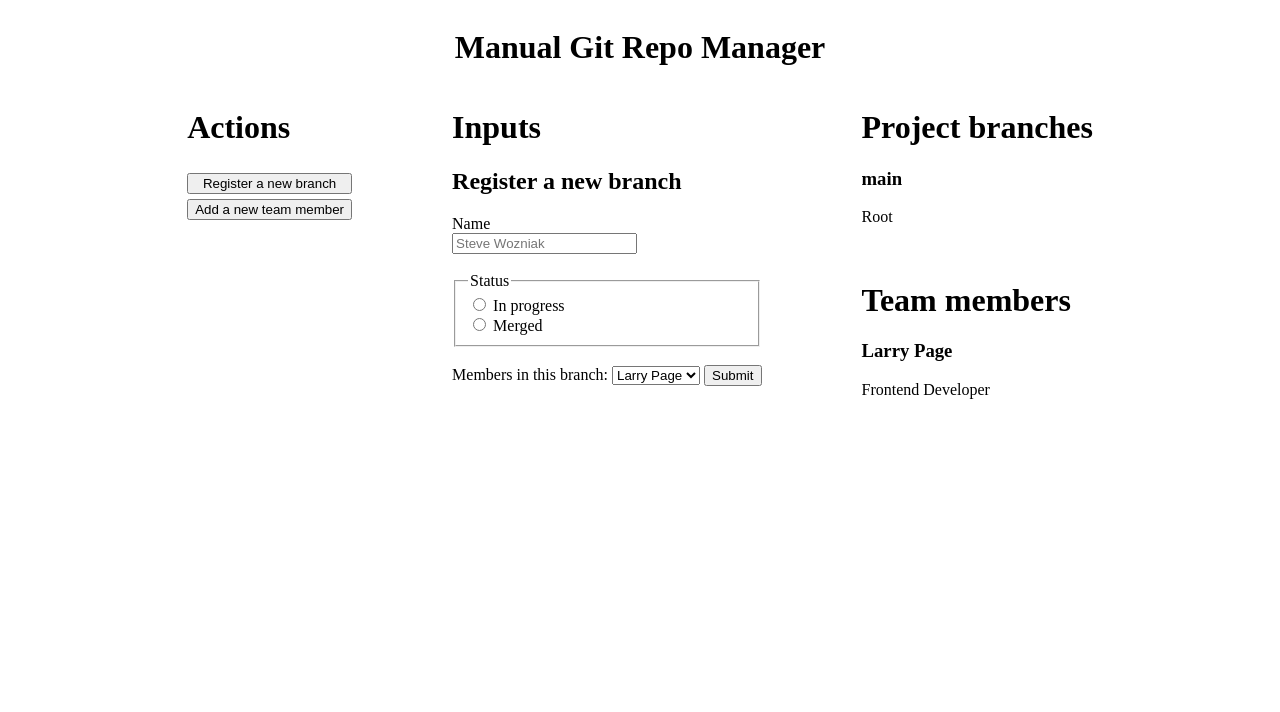
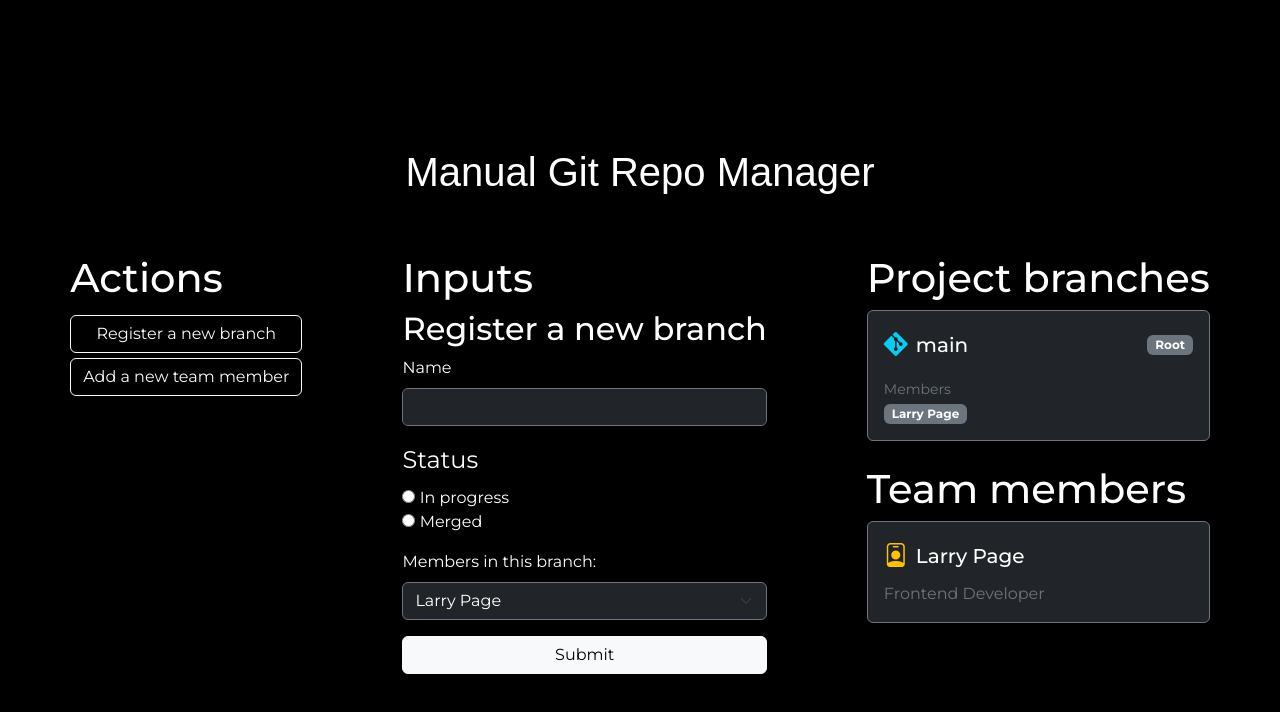
Before and after one commit to santidevhmo/scrimba-git-activity-viewer, a website with bundled scripts: page src/index.html in a window 1280 px wide. Both pictures are taken after a click on the button "Register a new branch". Built offline with nearby package versions, Linux system fonts and the light colour scheme; a web font is replaced by a local one.

Commit message:
Finishing Frontend design

```diff
--- a/package.json
+++ b/package.json
@@ -15,6 +15,7 @@
     "nodemon": "^3.1.11"
   },
   "dependencies": {
+    "bootstrap-icons": "^1.13.1",
     "mime": "^4.1.0"
   }
 }
--- a/src/index.css
+++ b/src/index.css
@@ -1,8 +1,13 @@
+
 body {
     display: flex;
+    padding-top: 100px;
     flex-direction: column;
     align-items: center;
     justify-content: center;
+    font-family: "Montserrat", sans-serif;
+    background-color: #000;
+    color: #fff;
 }
 
 main {
@@ -10,10 +15,20 @@
     gap: 100px;
 }
 
+#site-title {
+    font-family: "Sixtyfour", sans-serif;
+    padding-bottom: 50px;
+}
+
 .actions-container {
     display: flex;
     flex-direction: column;
     gap: 5px;
+}
+
+.input-container,
+.branches-container {
+    max-width: 420px;
 }
 
 #new-branch-form-container {
--- a/src/index.html
+++ b/src/index.html
@@ -4,19 +4,33 @@
 <head>
     <meta charset="UTF-8">
     <meta name="viewport" content="width=device-width, initial-scale=1.0">
+    <!-- Google Fonts -->
+    <link rel="preconnect" href="https://fonts.googleapis.com">
+    <link rel="preconnect" href="https://fonts.gstatic.com" crossorigin>
+    <link
+        href="https://fonts.googleapis.com/css2?family=Montserrat:ital,wght@0,100..900;1,100..900&family=Sixtyfour&display=swap"
+        rel="stylesheet">
+    <!-- Site Title -->
+    <title>Git Branches Panel</title>
+    <!-- Bootstrap -->
+    <link href="https://cdn.jsdelivr.net/npm/bootstrap@5.3.8/dist/css/bootstrap.min.css" rel="stylesheet"
+        integrity="sha384-sRIl4kxILFvY47J16cr9ZwB07vP4J8+LH7qKQnuqkuIAvNWLzeN8tE5YBujZqJLB" crossorigin="anonymous">
+    <!-- Bootstrap Icons -->
+    <link rel="stylesheet" href="https://cdn.jsdelivr.net/npm/bootstrap-icons@1.11.3/font/bootstrap-icons.min.css">
     <link rel="stylesheet" href="index.css">
-    <title>Git Branches Panel</title>
 </head>
 
 <body>
-    <h1 id="repo-name">Manual Git Repo Manager</h1>
+    <br>
+    <br>
+    <h1 id="site-title">Manual Git Repo Manager</h1>
 
     <main>
         <!-- Buttons with actions -->
         <div class="actions-container">
             <h1>Actions</h1>
-            <button id="register-new-branch-btn">Register a new branch</button>
-            <button id="add-team-member">Add a new team member</button>
+            <button id="register-new-branch-btn" class="btn btn-outline-light">Register a new branch</button>
+            <button id="add-team-member" class="btn btn-outline-light">Add a new team member</button>
         </div>
         <!-- Inputs to fill to add new elements -->
         <div class="input-container">
@@ -25,12 +39,13 @@
             <div id="new-branch-form-container">
                 <h2>Register a new branch</h2>
                 <!-- New Branch Submit Form -->
-                <form id="new-branch-form" method="POST">
+                <form id="new-branch-form" method="POST" class="d-flex flex-column gap-3">
                     <!-- Branch Name Input -->
-                    <label for="branch-name">Name</label><br>
-                    <input type="text" id="branch-name" name="name" value="" placeholder="Steve Wozniak" required>
-                    <br>
-                    <br>
+                    <div>
+                        <label for="branch-name" class="form-label">Name</label>
+                        <input type="text" id="branch-name" name="name" value="" placeholder="Steve Wozniak" required
+                            class="form-control bg-dark text-white border-secondary">
+                    </div>
                     <!-- Branch Status Radio Input -->
                     <fieldset>
                         <legend>Status</legend>
@@ -45,29 +60,33 @@
                             <label for="branch-status-merged">Merged</label>
                         </div>
                     </fieldset>
-                    <br>
                     <!-- Branch Members selector -->
-                    <label for="branch-members">Members in this branch:</label>
-                    <select id="branch-members" name="members" required>
-                    </select>
-                    <input type="submit" value="Submit">
+                    <div>
+                        <label for="branch-members" class="form-label">Members in this branch:</label>
+                        <select id="branch-members" name="members" required
+                            class="form-select bg-dark text-white border-secondary">
+                        </select>
+                    </div>
+                    <input type="submit" value="Submit" class="btn btn-light">
                 </form>
             </div>
             <div id="new-member-form-container">
                 <h2>Add a new team member</h2>
                 <!-- New Member Submit Form -->
-                <form id="new-member-form" method="POST">
+                <form id="new-member-form" method="POST" class="d-flex flex-column gap-3">
                     <!-- Member Name Input -->
-                    <label for="member-name">Name</label><br>
-                    <input type="text" id="member-name" name="name" value="" placeholder="Ada Lovelace" required>
-                    <br>
-                    <br>
+                    <div>
+                        <label for="member-name" class="form-label">Name</label>
+                        <input type="text" id="member-name" name="name" value="" placeholder="Ada Lovelace" required
+                            class="form-control bg-dark text-white border-secondary">
+                    </div>
                     <!-- Member Role Input -->
-                    <label for="member-role">Role</label><br>
-                    <input type="text" id="member-role" name="role" value="" placeholder="Backend Developer" required>
-                    <br>
-                    <br>
-                    <input type="submit" value="Submit">
+                    <div>
+                        <label for="member-role" class="form-label">Role</label>
+                        <input type="text" id="member-role" name="role" value="" placeholder="Backend Developer" required
+                            class="form-control bg-dark text-white border-secondary">
+                    </div>
+                    <input type="submit" value="Submit" class="btn btn-light">
                 </form>
             </div>
         </div>
@@ -75,7 +94,7 @@
             <!-- Branches List Container -->
             <div class="branches-container">
                 <h1>Project branches</h1>
-                <div id="branches-list">
+                <div id="branches-list" class="d-flex flex-column gap-3">
                     <p>Loading branches...</p>
                 </div>
             </div>
@@ -85,15 +104,18 @@
             <!-- Team members list container -->
             <div>
                 <h1>Team members</h1>
-                <div id="members-list">
+                <div id="members-list" class="d-flex flex-column gap-3">
                     <p>No team members yet</p>
                 </div>
             </div>
         </div>
 
     </main>
-
-    </div>
+    <!-- Bootstrap -->
+    <script src="https://cdn.jsdelivr.net/npm/bootstrap@5.3.8/dist/js/bootstrap.bundle.min.js"
+        integrity="sha384-FKyoEForCGlyvwx9Hj09JcYn3nv7wiPVlz7YYwJrWVcXK/BmnVDxM+D2scQbITxI"
+        crossorigin="anonymous"></script>
+    <!-- Local JS -->
     <script type="module" src="index.js"></script>
 </body>
 
--- a/src/utils/handleBranchFormSubmit.js
+++ b/src/utils/handleBranchFormSubmit.js
@@ -8,7 +8,8 @@
     const formData = new FormData(event.target);
     const newBranch = {
         "name": formData.get("name"),
-        "status": formData.get("status")
+        "status": formData.get("status"),
+        "members": [formData.get("members")]
     }
     // No error handling because HTML input tags already have 'required' property set
 
--- a/src/utils/renderData.js
+++ b/src/utils/renderData.js
@@ -10,35 +10,82 @@
 
     try {
         // Get branch data as Object
-        const getBranches = await fetch('/data/branches.JSON') // This is client side. This is an internal HTTP GET request
+        const [getBranches, getMembers] = await Promise.all([
+            fetch('/data/branches.JSON'),
+            fetch('/data/members.JSON')
+        ])
         if (!getBranches.ok) {
             throw new Error(`HTTP ${getBranches.status}`)
         }
+        if (!getMembers.ok) {
+            throw new Error(`HTTP ${getMembers.status}`)
+        }
         // Turn response to Object
         const branchesData = await getBranches.json()
+        const membersData = await getMembers.json()
+        const memberNameById = new Map(membersData.map((member) => [member.id, member.name]))
+        const memberNameByName = new Map(membersData.map((member) => [member.name, member.name]))
 
         // Get branches list node
         let branchesListNode = document.getElementById('branches-list')
+        branchesListNode.innerHTML = ''
 
         // Traverse the branches and: create new node and append to branches list container
         for (let i = 0; i < branchesData.length; i++) {
             const branchNode = document.createElement('div');
-            // Create two paragraph elements
-            const branchNameNode = document.createElement('h3');
+            branchNode.className = 'card bg-dark text-white border-secondary'
+            const cardBody = document.createElement('div')
+            cardBody.className = 'card-body'
+
+            const headerRow = document.createElement('div')
+            headerRow.className = 'd-flex align-items-center gap-2'
+            const branchIcon = document.createElement('i')
+            branchIcon.className = 'bi bi-git fs-4 text-info'
+            const branchNameNode = document.createElement('h3')
+            branchNameNode.className = 'h5 mb-0'
             branchNameNode.textContent = branchesData[i].name
-            const branchStatusNode = document.createElement('p');
+            headerRow.appendChild(branchIcon)
+            headerRow.appendChild(branchNameNode)
+
+            const branchStatusNode = document.createElement('span')
+            branchStatusNode.className = 'badge text-bg-secondary ms-auto'
             branchStatusNode.textContent = branchesData[i].status
-            // Append the paragraphs to the div
-            branchNode.appendChild(branchNameNode);
-            branchNode.appendChild(branchStatusNode);
+            headerRow.appendChild(branchStatusNode)
 
-            // Append this new branch list element to the main branches list container
-            if (i === 0) { // If it's the first branch, remove empty list placeholder on current HTML and add the branch
-                branchesListNode.innerHTML = ''
-                branchesListNode.appendChild(branchNode)
+            const membersWrapper = document.createElement('div')
+            membersWrapper.className = 'mt-3'
+            const membersLabel = document.createElement('div')
+            membersLabel.className = 'text-secondary small'
+            membersLabel.textContent = 'Members'
+            const membersList = document.createElement('div')
+            membersList.className = 'd-flex flex-wrap gap-2 mt-1'
+
+            const branchMembers = Array.isArray(branchesData[i].members) ? branchesData[i].members : []
+            if (branchMembers.length === 0) {
+                const emptyBadge = document.createElement('span')
+                emptyBadge.className = 'badge text-bg-secondary'
+                emptyBadge.textContent = 'No members'
+                membersList.appendChild(emptyBadge)
             } else {
-                branchesListNode.appendChild(branchNode)
+                for (const memberRef of branchMembers) {
+                    const memberName =
+                        memberNameById.get(memberRef) ||
+                        memberNameByName.get(memberRef) ||
+                        memberRef
+                    const memberBadge = document.createElement('span')
+                    memberBadge.className = 'badge text-bg-secondary'
+                    memberBadge.textContent = memberName
+                    membersList.appendChild(memberBadge)
+                }
             }
+
+            membersWrapper.appendChild(membersLabel)
+            membersWrapper.appendChild(membersList)
+
+            cardBody.appendChild(headerRow)
+            cardBody.appendChild(membersWrapper)
+            branchNode.appendChild(cardBody)
+            branchesListNode.appendChild(branchNode)
         }
 
 
@@ -65,26 +112,33 @@
 
         // Get members list node
         let membersListNode = document.getElementById('members-list')
+        membersListNode.innerHTML = ''
 
         // Traverse the members and: create new node and append to branches list container
         for (let i = 0; i < membersData.length; i++) {
             const memberNode = document.createElement('div');
-            // Create two paragraph elements
-            const memberNameNode = document.createElement('h3');
+            memberNode.className = 'card bg-dark text-white border-secondary'
+            const cardBody = document.createElement('div')
+            cardBody.className = 'card-body'
+
+            const headerRow = document.createElement('div')
+            headerRow.className = 'd-flex align-items-center gap-2'
+            const memberIcon = document.createElement('i')
+            memberIcon.className = 'bi bi-person-badge fs-4 text-warning'
+            const memberNameNode = document.createElement('h3')
+            memberNameNode.className = 'h5 mb-0'
             memberNameNode.textContent = membersData[i].name
-            const memberRoleNode = document.createElement('p');
+            headerRow.appendChild(memberIcon)
+            headerRow.appendChild(memberNameNode)
+
+            const memberRoleNode = document.createElement('p')
+            memberRoleNode.className = 'text-secondary mb-0 mt-2'
             memberRoleNode.textContent = membersData[i].role
-            // Append the paragraphs to the div
-            memberNode.appendChild(memberNameNode);
-            memberNode.appendChild(memberRoleNode);
 
-            // Append this new branch list element to the main branches list container
-            if (i === 0) { // If it's the first branch, remove empty list placeholder on current HTML and add the branch
-                membersListNode.innerHTML = ''
-                membersListNode.appendChild(memberNode)
-            } else {
-                membersListNode.appendChild(memberNode)
-            }
+            cardBody.appendChild(headerRow)
+            cardBody.appendChild(memberRoleNode)
+            memberNode.appendChild(cardBody)
+            membersListNode.appendChild(memberNode)
         }
 
 
```
Also changed, not shown: src/index.js (+6 -3 lines), pnpm-lock.yaml.
